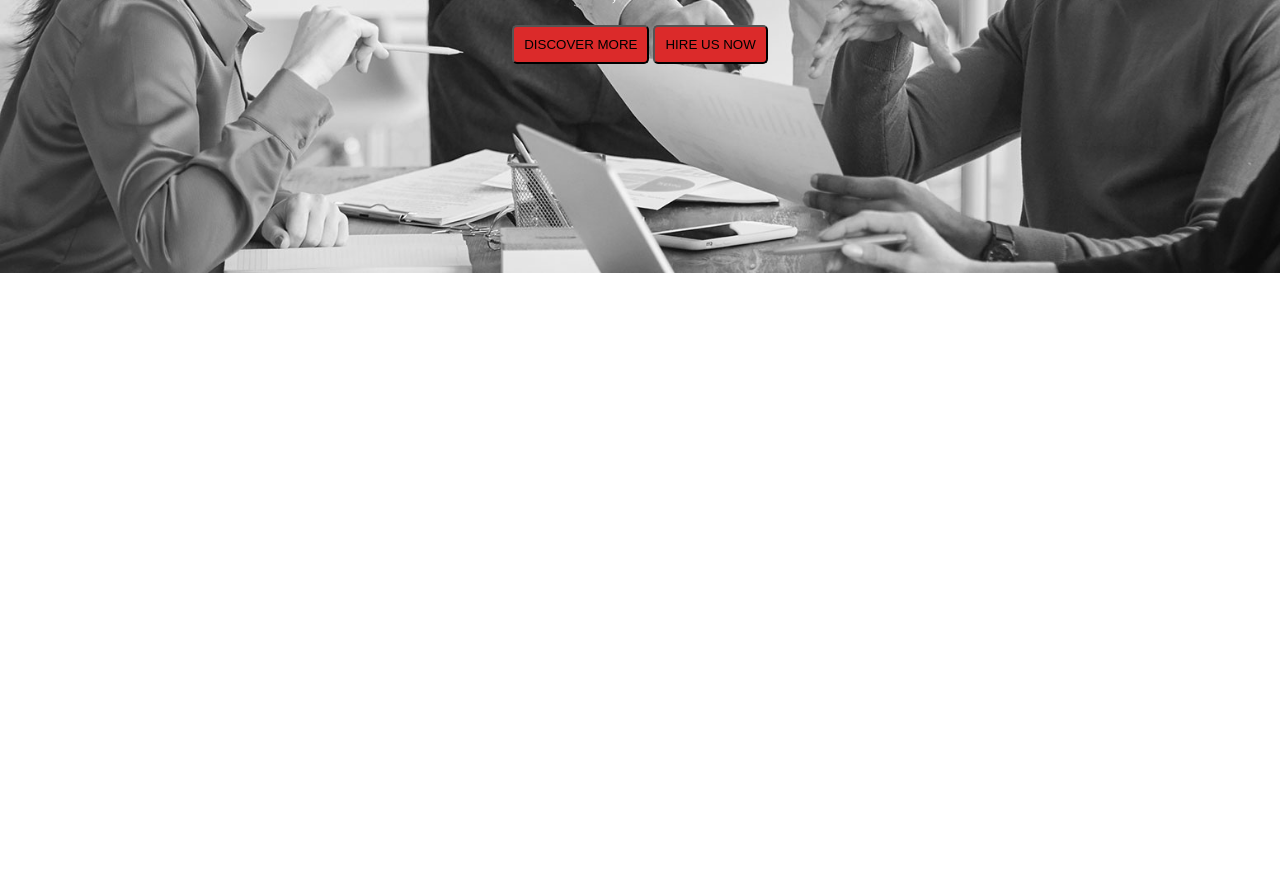
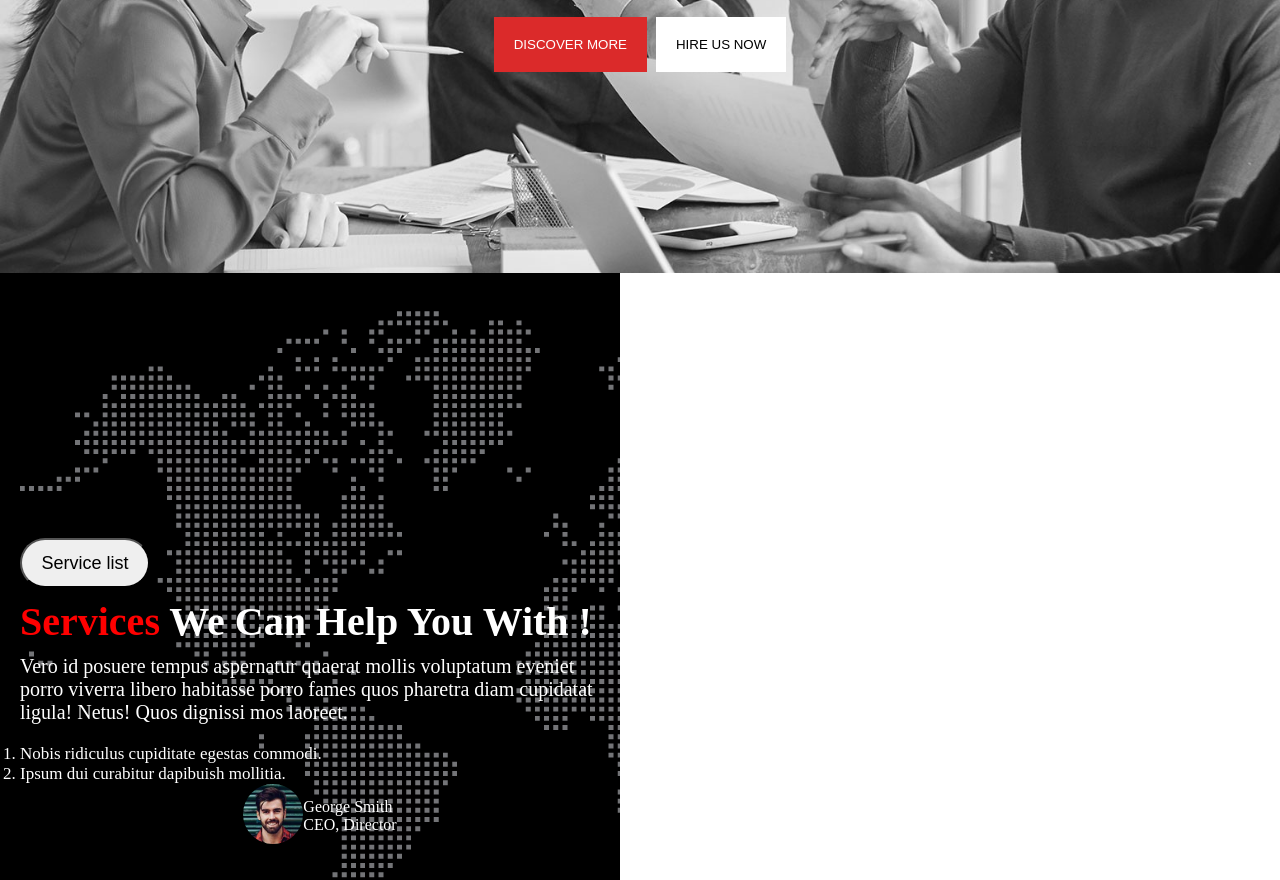
Before and after one commit to cpdminhaz/digital-agency, a plain HTML site: page index.html in a window 1280 px wide. Shown: the part 607-1487 px from the top of the page. Before the commit the page ends 880 px from the top, so only its background shows below. Drawn offline with Linux system fonts and the light colour scheme.

Commit message:
I am literaly cryinggit add . What type of shit I am creating?git add .

```diff
--- a/index.css
+++ b/index.css
@@ -12,7 +12,6 @@ nav {
 .menu {
     padding-right: 15px;
 }
-
 /* Headline Styles */
 .headline-container {
     height: 100vh;background-image: url('asset/image/background.jpg');display: flex;flex-direction: column;justify-content: center;align-items: center;background-repeat: no-repeat;background-size: cover;
@@ -31,5 +30,38 @@ nav {
     color: white;font-size: 20px
 }
 .btn-primary {
-    background-color: rgb(219, 42, 42);padding: 10px; margin-top: 20px;border-radius: 5px;
+    background-color: rgb(219, 42, 42);padding: 20px; margin-top: 20px;border: 0;color: white;
 }
+#hire-us-now {
+    color: black;background-color: white;margin-left: 5px;
+}
+
+/* Services section Styles */
+.services {
+    background-image:url('asset/image/footer-bg.png');height: 100vh;background-color: rgb(0, 0, 0);color: white;display: flex;flex-direction: row;
+}
+
+
+.services {
+    display: flex;flex-direction: column;justify-content: center;align-items: center;height: 100vh;width:600px;padding-left: 20px;padding-top: 20px;
+}
+
+.service-btn {
+    height: 50px;width: 130px;font-size:large;border-radius: 30px;
+}
+.service-heading {
+    font-size: 40px;padding-top: 10px;
+}
+.service-info-para {
+    font-size: 20px;padding-top: 10px;
+}
+.service-list {
+    font-size: 17px;padding-top: 10px;padding-top: 20px;
+}
+
+.pic-and-more img {
+    border-radius: 100px;height: 60px;width: 60px;
+}
+.pic-and-more {
+    display: flex;justify-content: center;align-items: center;padding-left: 0px;
+}
--- a/index.html
+++ b/index.html
@@ -33,12 +33,36 @@
             <div class="vertical">
                 <h1 class="headline"><span id="red">Digital</span> Agency You<br>Can Rely Upon!</h1>
                 <p class="headline-info">
-                Hymenaeos! Omnis arcu vitae? Phasellus <br> irure cupidatat incidunt, semper metus, nibh <br> adipisci assumenda odio, quos, senectus <br> vehicula occaecat, officiis malesuada cras.
+                    Hymenaeos! Omnis arcu vitae? Phasellus <br> irure cupidatat incidunt, semper metus, nibh <br>
+                    adipisci assumenda odio, quos, senectus <br> vehicula occaecat, officiis malesuada cras.
                 </p>
                 <button class="btn-primary">DISCOVER MORE</button>
-            <button class="btn-primary">HIRE US NOW</button>
+                <button id="hire-us-now" class="btn-primary">HIRE US NOW</button>
             </div>
         </div>
+
+        <!-- This is services section -->
+        <div class="services">
+            <div class="service-info">
+                <button class="service-btn">Service list</button>
+                <h3 class="service-heading"><span style="color: red;">Services</span> We Can Help You With !
+                </h3>
+                <p class="service-info-para">Vero id posuere tempus aspernatur quaerat mollis voluptatum eveniet porro
+                    viverra libero habitasse porro fames quos pharetra diam cupidatat ligula! Netus! Quos dignissi mos
+                    laoreet.</p>
+                <ol class="service-list">
+                    <li>Nobis ridiculus cupiditate egestas commodi.</li>
+                    <li> Ipsum dui curabitur dapibuish mollitia.</li>
+                </ol>
+            </div>
+            <div class="pic-and-more">
+                <div><img src="asset/image/author.jpg" alt=""></div>
+                    <div><p>George Smith <br>
+                    CEO, Director</p></div>
+            </div>
+        </div>
+
+
     </main>
 
     <footer>
```
Lines whose indentation alone changed are shown as unchanged.
